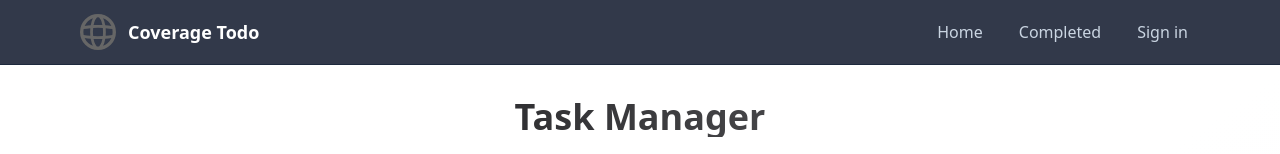
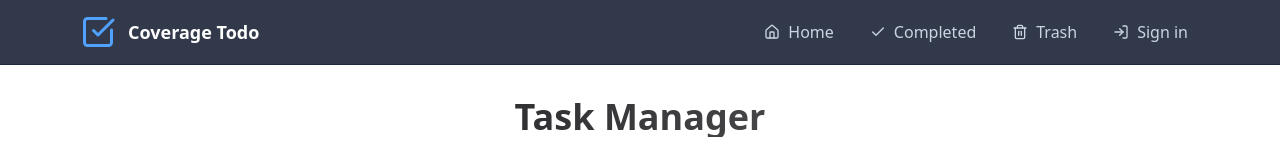
Before and after one commit to sahan-chinthaka/coverage-todo, a Next.js app: page / in a window 1280 px wide. Shown: the top 154 px of the page. Built offline with nearby package versions, Linux system fonts and the light colour scheme; no server answers; the database is empty.

Commit message:
feat: enhance NavigationBar with icons and improved layout

```diff
--- a/components/navigation-bar.tsx
+++ b/components/navigation-bar.tsx
@@ -1,7 +1,7 @@
 "use client";
 
 import { SignedIn, SignedOut, SignInButton, UserButton } from "@clerk/nextjs";
-import Image from "next/image";
+import { CheckSquare, Home, Check, Trash2, LogIn } from "lucide-react";
 import Link from "next/link";
 
 function NavigationBar() {
@@ -9,27 +9,36 @@ function NavigationBar() {
     <header className="bg-slate-900/85 backdrop-blur-sm border-b border-slate-800">
       <div className="max-w-6xl mx-auto px-4 py-3 flex items-center justify-between">
         <Link href="/" className="flex items-center gap-3 text-white no-underline">
-          <Image src="/globe.svg" alt="Coverage Todo" width={36} height={36} />
+          <CheckSquare className="w-9 h-9 text-blue-400" />
           <span className="text-lg font-semibold hidden sm:inline">Coverage Todo</span>
         </Link>
 
         <nav aria-label="Primary">
           <ul className="flex items-center gap-3">
             <li>
-              <Link href="/" className="text-slate-300 hover:text-white px-3 py-2 rounded-md transition">
-                Home
+              <Link href="/" className="text-slate-300 hover:text-white px-3 py-2 rounded-md transition flex items-center gap-2">
+                <Home className="w-4 h-4" />
+                <span className="hidden sm:inline">Home</span>
               </Link>
             </li>
             <li>
-              <Link href="/completed" className="text-slate-300 hover:text-white px-3 py-2 rounded-md transition">
-                Completed
+              <Link href="/completed" className="text-slate-300 hover:text-white px-3 py-2 rounded-md transition flex items-center gap-2">
+                <Check className="w-4 h-4" />
+                <span className="hidden sm:inline">Completed</span>
+              </Link>
+            </li>
+            <li>
+              <Link href="/trash" className="text-slate-300 hover:text-white px-3 py-2 rounded-md transition flex items-center gap-2">
+                <Trash2 className="w-4 h-4" />
+                <span className="hidden sm:inline">Trash</span>
               </Link>
             </li>
             <li className="flex items-center">
               <SignedOut>
                 <SignInButton>
-                  <button className="text-slate-300 hover:text-white px-3 py-2 rounded-md transition flex items-center">
-                    Sign in
+                  <button className="text-slate-300 hover:text-white px-3 py-2 rounded-md transition flex items-center gap-2">
+                    <LogIn className="w-4 h-4" />
+                    <span className="hidden sm:inline">Sign in</span>
                   </button>
                 </SignInButton>
               </SignedOut>
```
